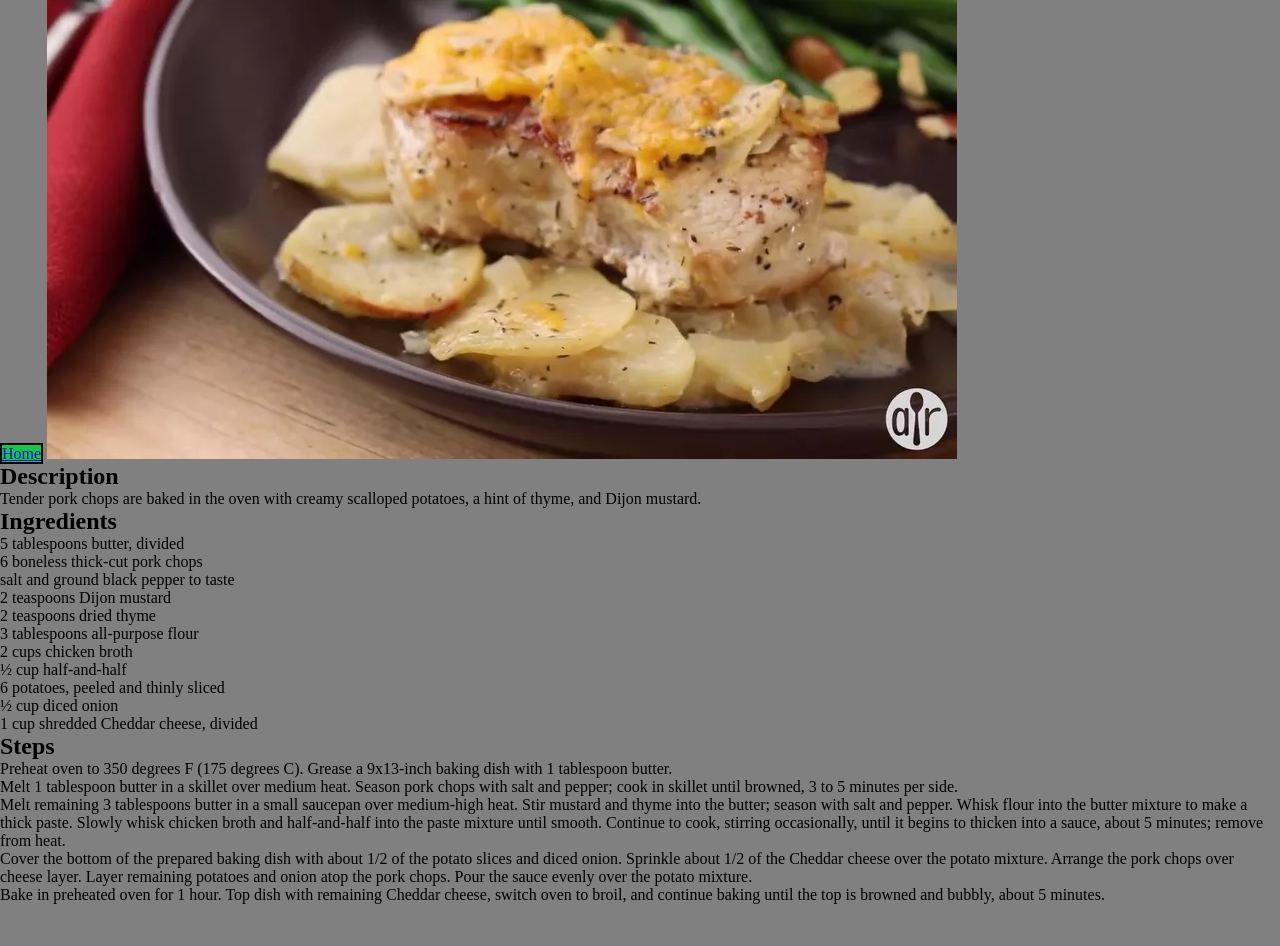
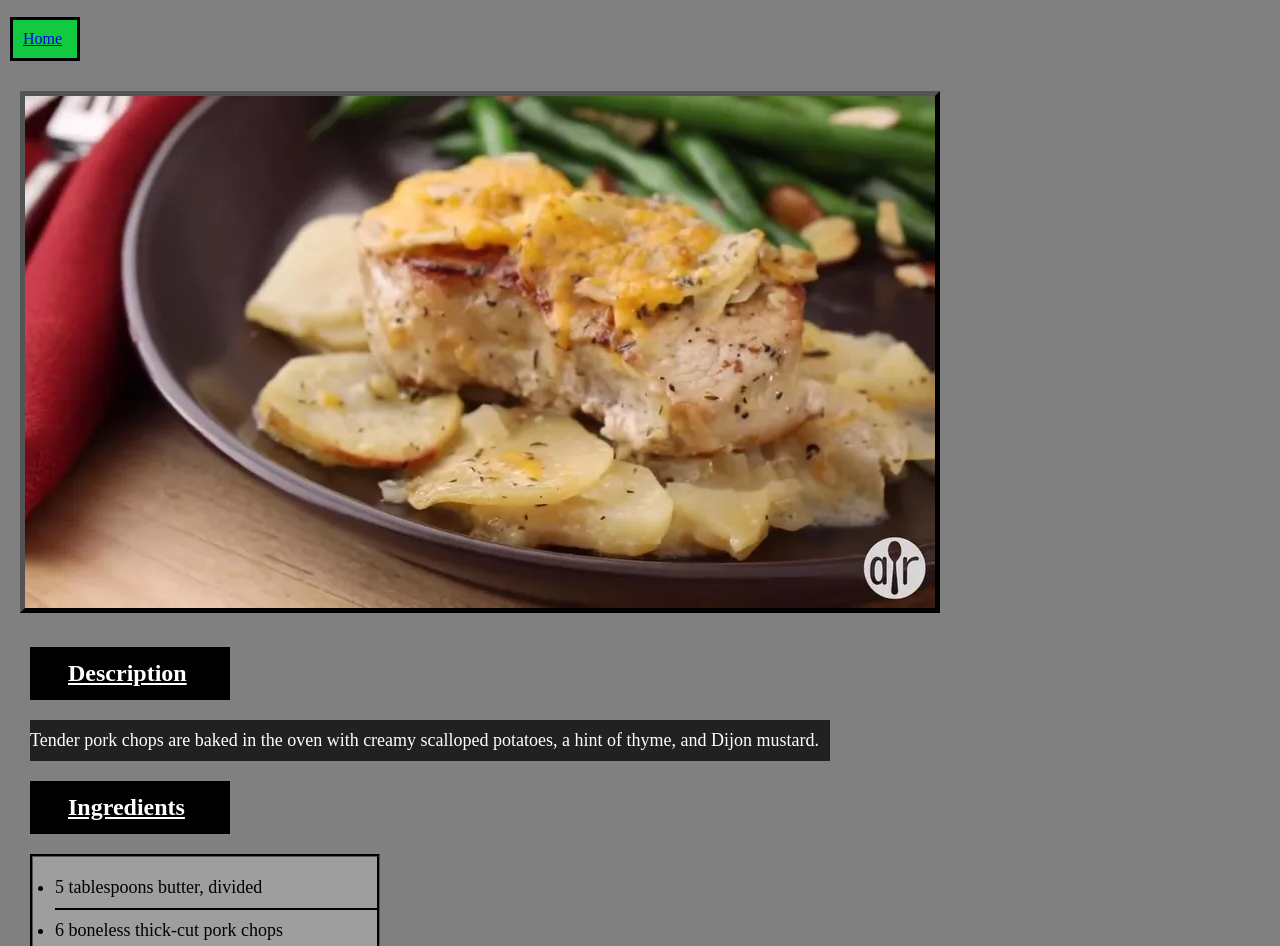
Before and after one commit to Magicmanhoss/odin-recipes, a plain HTML site: page recipes/scalloped-potatoes.html in a window 1280 px wide. Shown: the part 111-1057 px from the top of the page. Before the commit the page ends 1015 px from the top, so only its background shows below. Drawn offline with Linux system fonts and the light colour scheme.

Commit message:
add borders margins padding and other styles

```diff
--- a/recipes/style.css
+++ b/recipes/style.css
@@ -6,13 +6,72 @@
 * {
     background-color: gray;
     margin: 0;
-    padding: 0;
+    padding: 10px 0 10px 0;
 }
 h1 {
     text-align: center;
     font-size: 50px;
+    border: 5px dashed black;
+    margin-bottom: 20px;
+    margin-left: 0;
+    text-decoration: underline;
+}
+img {
+    border: 5px outset black;
+    margin: 20px 20px;
+    padding: 0;
+}
+h2 {
+    border: 3px dotted black;
+    width: 200px;
+    margin: 10px 30px 20px 30px;
+    padding-left: 35px;
+    text-decoration: underline;
+    background-color: black;
+    color: white;
+}
+p {
+    margin-left: 30px;
+    margin-bottom: 20px;
+    font-size: 18px;
+    background-color: rgba(0, 0, 0, 0.74);
+    width: 800px;
+    color: white;
+
+}
+li {
+    margin-left: 22px;
+    font-size: 18px;
+    border-bottom: 2px solid black;
+}
+ul {
+    border: 3px groove black;
+    width: 350px;
+    margin: 20px 30px;
+    background-color: #9e9e9e;
+}
+ol {
+    border: 3px groove black;
+    width: 1000px;
+    margin-left: 30px;
+    margin-bottom: 40px;
+    background-color: #9e9e99;
 }
 .home {
-    border: solid 2px black;
+    border: solid 3px black;
     background-color: rgb(18, 202, 64);
+    margin: 10px 10px;
+    padding: 10px;
+    display: block;
+    width: 70px;
 }
+.box {
+    padding-left: 70px;
+}
+.ingredients {
+   background-color: #9e9e9e;
+
+}
+.steps {
+    background-color: #9e9e9e;
+}
```
